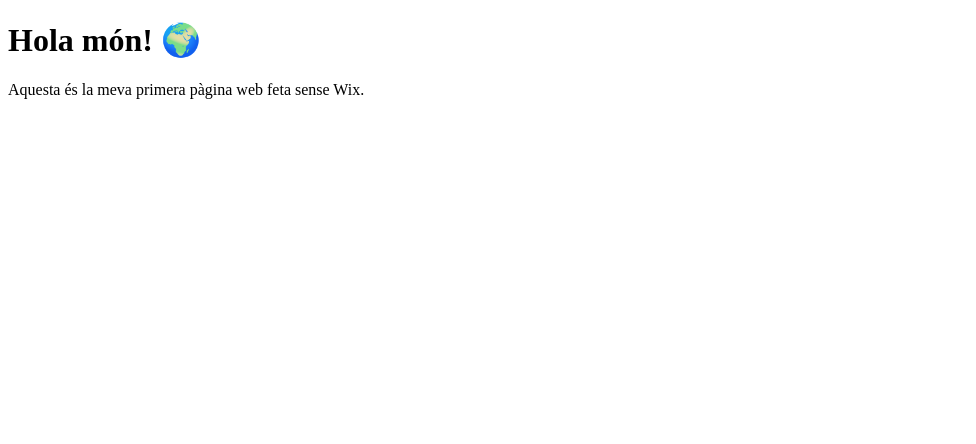
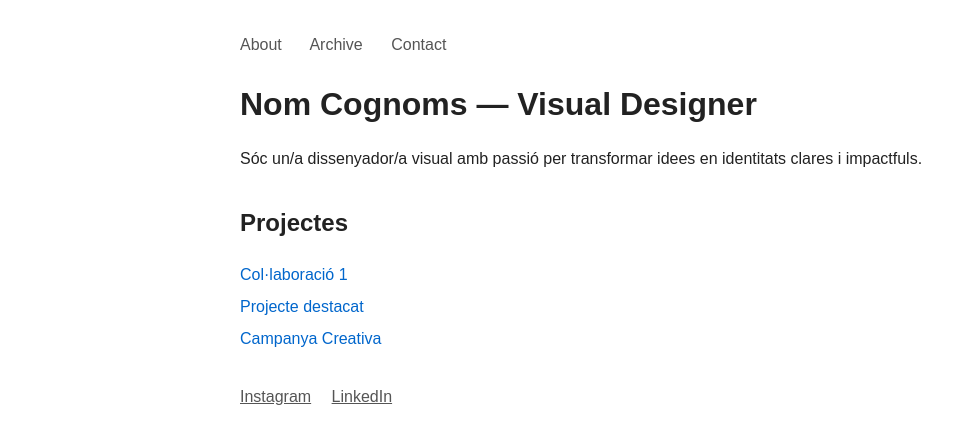
Before and after one commit to mes3x/ainamestre, a plain HTML site: page index.html in a window 1280 px wide. Shown: the whole page, without its empty margins (0-976 px from the left). Drawn offline with Linux system fonts and the light colour scheme.

Commit message:
Update index.html

```diff
--- a/index.html
+++ b/index.html
@@ -1,11 +1,70 @@
+
 <!DOCTYPE html>
 <html lang="ca">
 <head>
-    <meta charset="UTF-8">
-    <title>La meva primera web</title>
+  <meta charset="UTF-8">
+  <title>Nom Creatiu</title>
+  <meta name="viewport" content="width=device-width, initial-scale=1.0">
+  <style>
+    body {
+      font-family: sans-serif;
+      max-width: 800px;
+      margin: auto;
+      padding: 2rem;
+      color: #222;
+      background: #fff;
+      line-height: 1.6;
+    }
+    nav a {
+      margin-right: 1.5rem;
+      text-decoration: none;
+      color: #555;
+    }
+    nav a:hover {
+      color: #000;
+    }
+    h1 {
+      font-size: 2rem;
+      margin-bottom: 0.5rem;
+    }
+    .intro {
+      margin-bottom: 2rem;
+    }
+    .projects a {
+      display: block;
+      margin: 0.4rem 0;
+      color: #0066cc;
+      text-decoration: none;
+    }
+    .projects a:hover {
+      text-decoration: underline;
+    }
+    .social {
+      margin-top: 2rem;
+    }
+    .social a {
+      margin-right: 1rem;
+      color: #555;
+    }
+  </style>
 </head>
 <body>
-    <h1>Hola món! 🌍</h1>
-    <p>Aquesta és la meva primera pàgina web feta sense Wix.</p>
+  <nav>
+    <a href="#">About</a>
+    <a href="#">Archive</a>
+    <a href="#">Contact</a>
+  </nav>
+  <h1>Nom Cognoms — Visual Designer</h1>
+  <p class="intro">Sóc un/a dissenyador/a visual amb passió per transformar idees en identitats clares i impactfuls.</p>
+  <section class="projects">
+    <h2>Projectes</h2>
+    <a href="#">Col·laboració 1</a>
+    <a href="#">Projecte destacat</a>
+    <a href="#">Campanya Creativa</a>
+  </section>
+  <div class="social">
+    <a href="#">Instagram</a>
+    <a href="#">LinkedIn</a>
+  </div>
 </body>
 </html>
```
